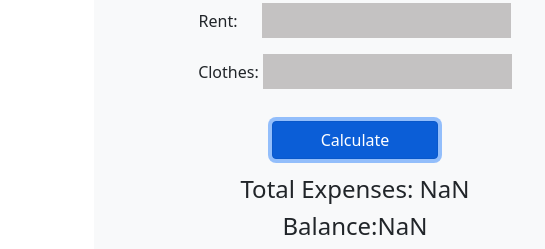
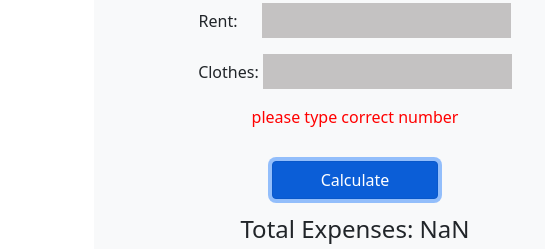
Before and after one commit to Rijonahmed/Planing-Money-Management, a plain HTML site: page index.html in a window 1280 px wide. Both pictures are taken after typing "Sample", "Sample", "Sample", "Sample", "Sample" into the empty fields and a click on the button "Calculate". Shown: the part 365-614 px from the top of the page, 546-1091 px from the left. Drawn offline with nearby package versions, Linux system fonts and the light colour scheme.

Commit message:
last last commit

```diff
--- a/css/style.css
+++ b/css/style.css
@@ -7,3 +7,8 @@
 .money-input-size{
   width: 20%;
 }
+.display-style{
+  color: red;
+  display: none;
+
+}
--- a/index.html
+++ b/index.html
@@ -28,10 +28,14 @@
       <div class="text-center mt-5 money-input-bg">
         <h4>Income</h4>
         <p>Income: <input type="text" id="income-input" placeholder=""></p>
+
         <h4>Expenses</h4>
+
         <p>Food: &nbsp;&nbsp;&nbsp;&nbsp;<input type="text" id="food-input"></p>
         <p>Rent: &nbsp;&nbsp;&nbsp;&nbsp;&nbsp;<input type="text" id="rent-input"></p>
         <p>Clothes: <input type="text" id="clothes-input"></p>
+        <p id="display-none" class="display-style">please type correct number</p>
+        <p id="display-none-second" class="display-style">error your Expenses amount is big</p>
 
         <button id="calculate-btn" class="btn btn-primary px-5 my-3">Calculate</button>
         <h4>Total Expenses: <span id="total-expenses">00</span></h4>
--- a/js/app.js
+++ b/js/app.js
@@ -27,14 +27,20 @@ document.getElementById('calculate-btn').addEventListener('click', function () {
   const foodInputNumber = parseFloat(foodInputText);
 
 
+
   const rentInput = document.getElementById('rent-input');
   const rentInputText = rentInput.value;
   const rentInputNumber = parseFloat(rentInputText);
 
 
+
+
   const clothesInput = document.getElementById('clothes-input');
   const clothesInputText = clothesInput.value;
   const clothesInputNumber = parseFloat(clothesInputText);
+
+
+
 
 
   // update total expenses
@@ -45,9 +51,21 @@ document.getElementById('calculate-btn').addEventListener('click', function () {
   const Expenses = totalExpenses.innerText = updateTotalExpenses;
   // amount big error
   if (updateTotalExpenses > incomeAmount()) {
-    alert('error your expenses amount is big'), totalExpenses.innerText = ' error';
+    totalExpenses.innerText = ' error';
 
   }
+  if (totalExpenses.innerText == 'error') {
+    const errorMassage = document.getElementById('display-none-second');
+    errorMassage.style.display = 'block';
+
+  }
+  if (totalExpenses.innerText == 'NaN') {
+    const errorMassage = document.getElementById('display-none');
+    errorMassage.style.display = 'block';
+
+
+  }
+
 
   const totalBalance = document.getElementById('total-balance');
   const priveousBalance = totalBalance.innerText;
```
